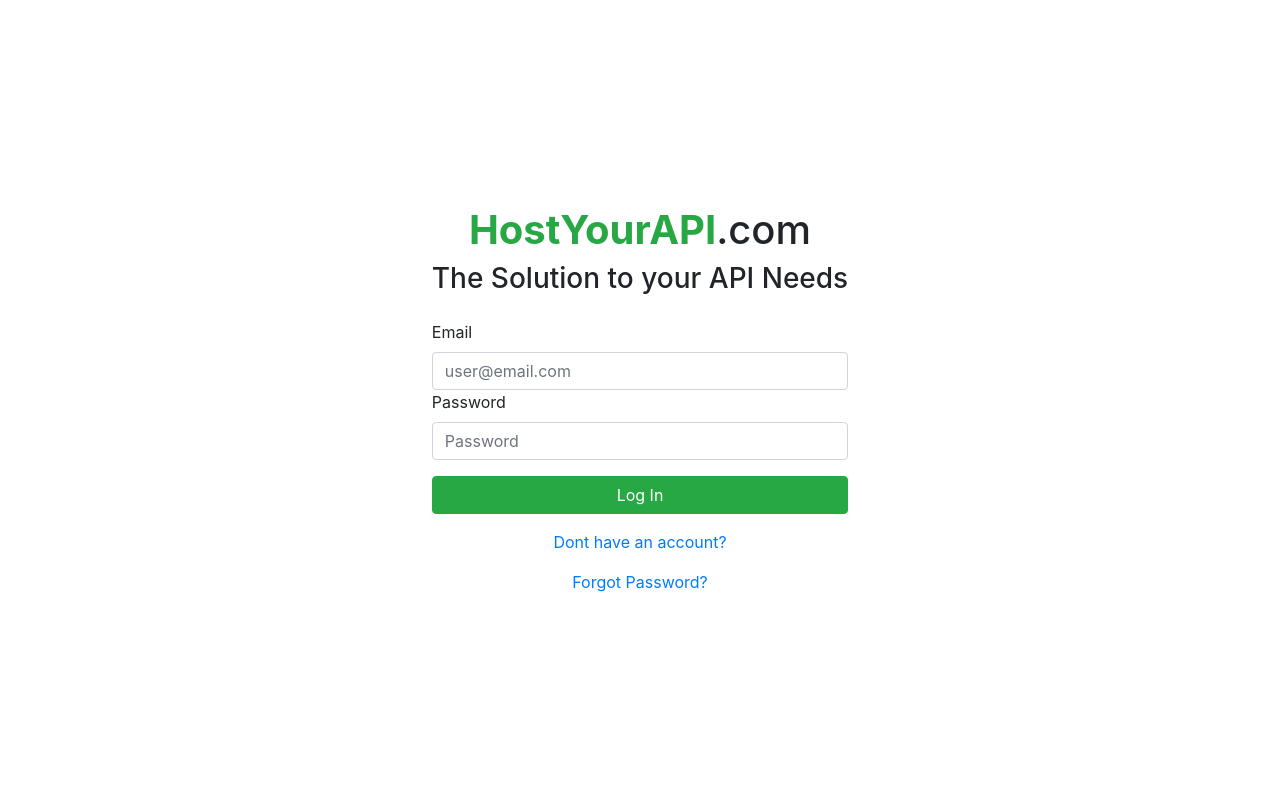
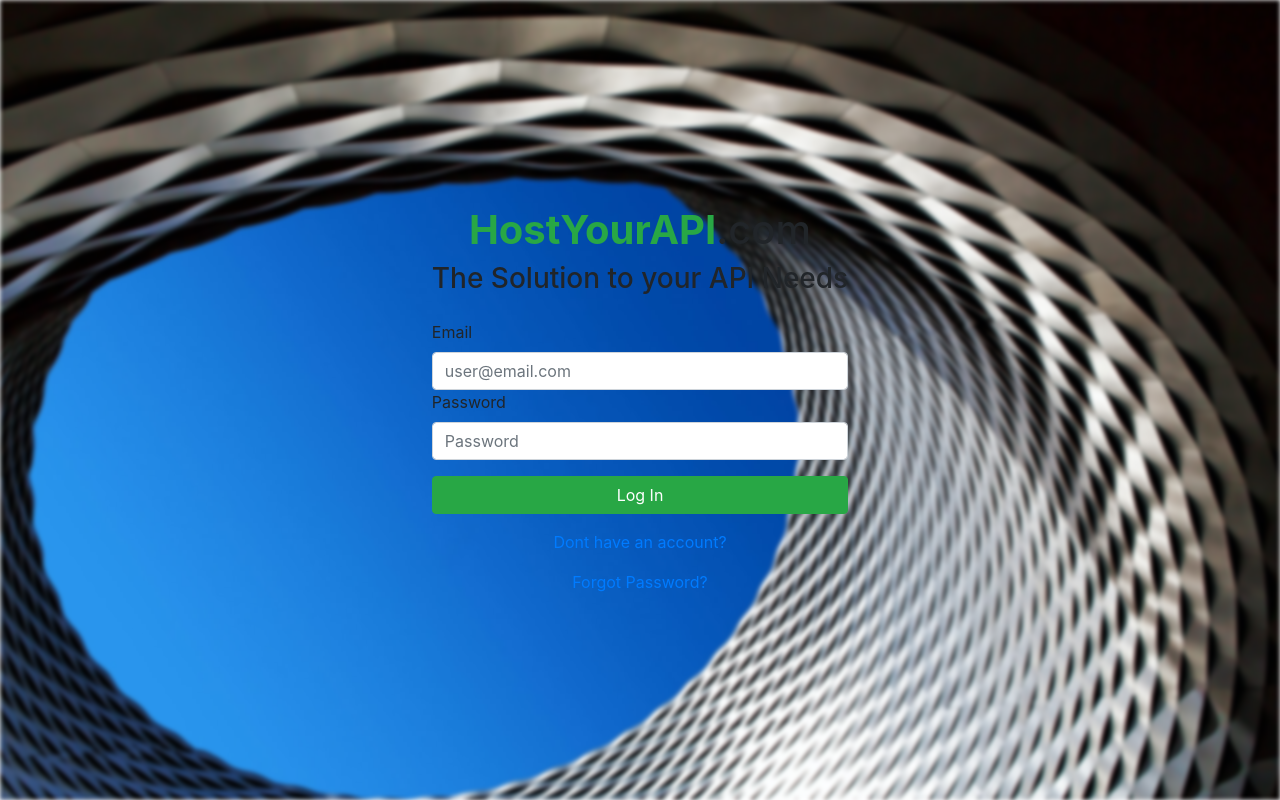
Before and after one commit to aliimran2000/AMS-Frontend, a Next.js app in the folder frontend/: page /Login in a window 1280 px wide. Built offline with nearby package versions, Linux system fonts and the light colour scheme.

Commit message:
complete first sprint

```diff
--- a/frontend/pages/Login.js
+++ b/frontend/pages/Login.js
@@ -40,7 +40,7 @@ function LoginPage() {
     }
 
     return (
-        <div className={styles.container}>
+        <div className={styles.container} >
             {process.browser && localStorage.getItem('token') ? window.location.href="/account" : null}
             <Fade in={true}>
                 <Form className={styles.loginform}>
--- a/frontend/pages/_app.js
+++ b/frontend/pages/_app.js
@@ -1,12 +1,15 @@
 import 'bootstrap/dist/css/bootstrap.min.css';
 import { SnackbarProvider } from 'notistack';
 
-
+import styles from '../styles/Home.module.css'
 
 function MyApp({ Component, pageProps }) {
     return (
         <SnackbarProvider maxSnack={3}>
+        <div className={styles.backgroundhome}/>
+
             <Component {...pageProps} />
+
         </SnackbarProvider>
     )
 }
--- a/frontend/pages/index.js
+++ b/frontend/pages/index.js
@@ -4,13 +4,13 @@ import styles from '../styles/Home.module.css'
 export default function Home() {
 
     return (
-        <div style={{ backgroundImage: `url(${background})` }}>
+        <div>
             <Head>
                 <title>AMS</title>
                 <link rel="icon" href="/favicon.ico" />
             </Head>
             <div>
-                Hello theres
+                Hello there
             </div>
         </div>
     )
--- a/frontend/styles/Home.module.css
+++ b/frontend/styles/Home.module.css
@@ -133,3 +133,16 @@
   margin: auto;
 
 }
+
+
+.backgroundhome {
+  z-index: -1;
+  filter : blur(2px);
+  background-image: url("../images/whole.jpg"); /* The image used */
+  background-color: #cccccc; /* Used if the image is unavailable */
+  height: 100%; /* You must set a specified height */
+  width: 100%;
+  position: absolute; /* Center the image */
+  background-repeat: no-repeat; /* Do not repeat the image */
+  background-size: cover; /* Resize the background image to cover the entire container */
+}
```
